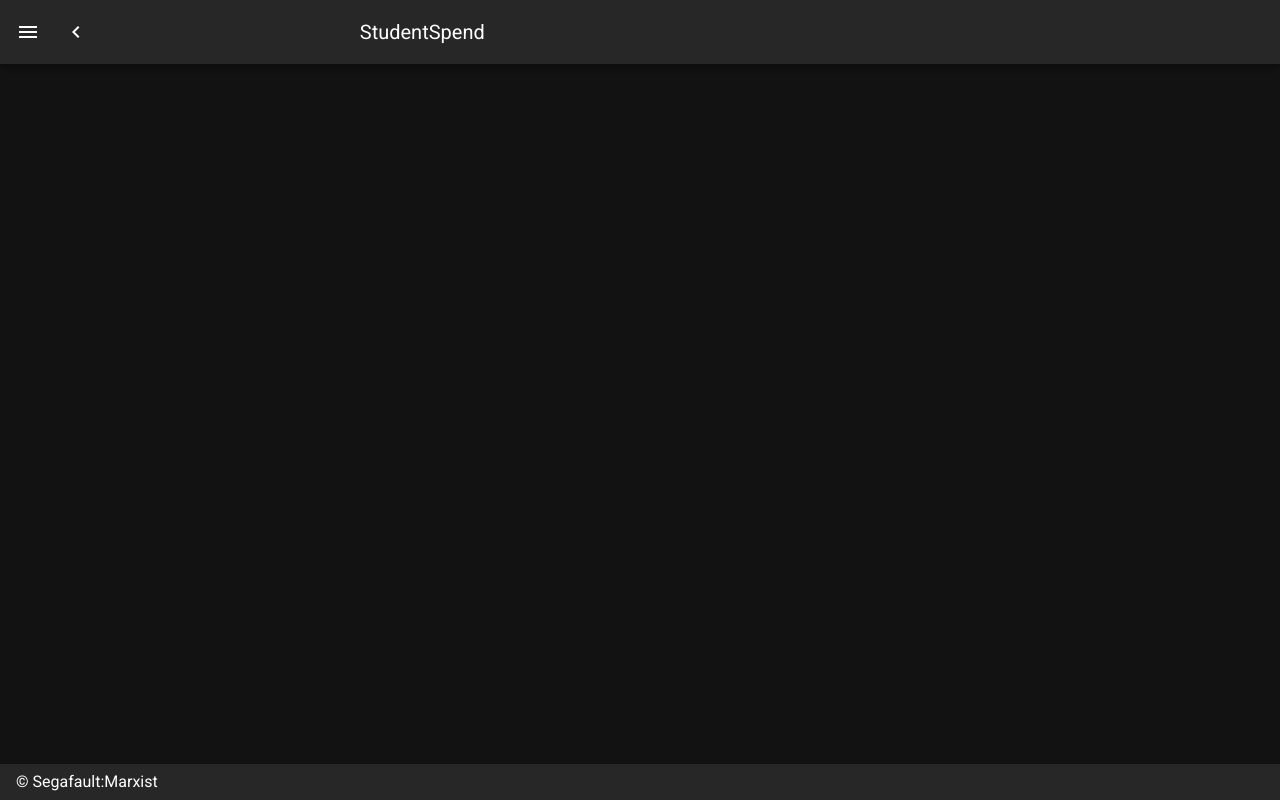
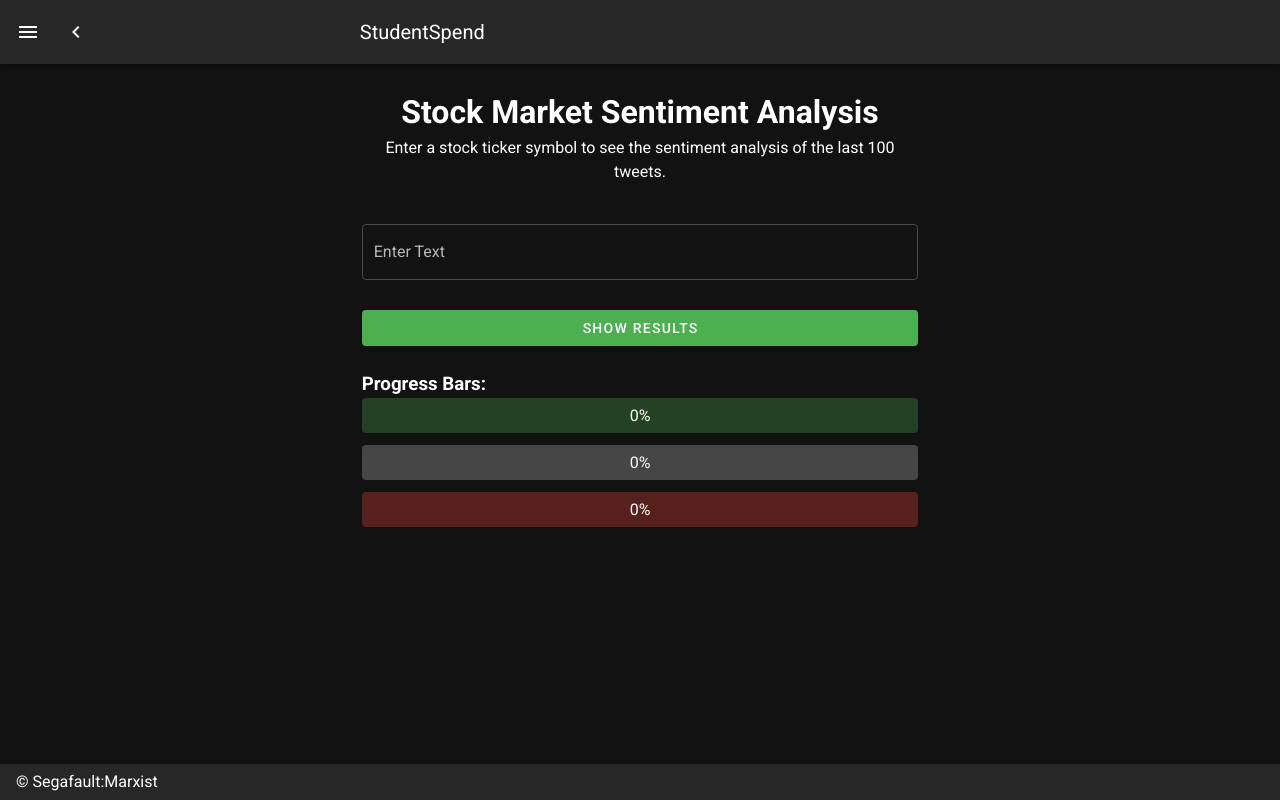
Before and after one commit to raduu-m/HackITAll-App, a Nuxt app in the folder template-nuxtjs/: page /StockMarketEx in a window 1280 px wide. Built offline with nearby package versions, Linux system fonts and the light colour scheme.

Commit message:
Added finBERT

```diff
--- a/template-nuxtjs/layouts/default.vue
+++ b/template-nuxtjs/layouts/default.vue
@@ -126,6 +126,11 @@ export default {
           title: 'Marketplace',
           to: '/marketplace'
         },
+        {
+          icon: 'mdi mdi-shopping', //mdi-chart-bubble
+          title: 'Stock Market Sentiment Analysis',
+          to: '/stockmarketex'
+        },
       ],
       miniVariant: false,
       right: false,
--- a/template-nuxtjs/package.json
+++ b/template-nuxtjs/package.json
@@ -10,6 +10,7 @@
   },
   "dependencies": {
     "@nuxtjs/axios": "^5.13.6",
+    "@nuxtjs/web-vitals": "^0.2.4",
     "chart.js": "^4.2.1",
     "chartjs": "^0.3.24",
     "core-js": "^3.25.3",
--- /dev/null
+++ b/template-nuxtjs/pages/StockMarketEx.vue
@@ -0,0 +1,86 @@
+<template>
+    <v-container>
+        <!--Add header to explain-->
+        <v-row class="text-center" justify="center">
+            <v-col cols="12" sm="8" md="6">
+                <h1>Stock Market Sentiment Analysis</h1>
+                <p>Enter a stock ticker symbol to see the sentiment analysis of the last 100 tweets.</p>
+            </v-col>
+        </v-row>
+        <v-row align="center" justify="center">
+            <v-col cols="12" sm="8" md="6">
+                <v-form @submit.prevent="sendMessage">
+                    <v-text-field v-model="inputText" label="Enter Text" outlined
+                        ></v-text-field>
+                    <!-- Make the button full like the card -->
+                    <v-btn color="primary" block type="submit">Show Results</v-btn>
+                </v-form>
+
+            </v-col>
+        </v-row>
+
+        <v-row justify="center">
+            <v-col cols="12" sm="8" md="6">
+                <h3>Progress Bars:</h3>
+                <v-progress-linear :value="positivePercentage" height="35" color="green" rounded class="mb-3">
+                    {{ positivePercentage }}%
+                </v-progress-linear>
+
+                <v-progress-linear :value="neutralPercentage" height="35" color="grey lighten-1" rounded class="mb-3">
+                    {{ neutralPercentage }}%
+                </v-progress-linear>
+
+                <v-progress-linear :value="negativePercentage" height="35" color="red" rounded class="mb-3">
+                    {{ negativePercentage }}%
+                </v-progress-linear>
+            </v-col>
+        </v-row>
+    </v-container>
+</template>
+
+<script>
+export default {
+    data() {
+        return {
+            inputText: "",
+            positivePercentage: 0,
+            negativePercentage: 0,
+            neutralPercentage: 0,
+        };
+    },
+    methods: {
+        async queryData(data) {
+            const response = await fetch(
+                "https://api-inference.huggingface.co/models/ProsusAI/finbert",
+                {
+                    headers: { Authorization: "Bearer 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" },
+                    method: "POST",
+                    body: JSON.stringify(data),
+                }
+            );
+            const result = await response.json();
+            return result;
+        },
+        async sendMessage() {
+            let responses_bot = null;
+            await this.queryData({
+                inputs: {
+                    text: this.inputText
+                }
+            })
+                .then(response => {
+                    responses_bot = response;
+                    response.forEach(element => {
+                        if (element.label == "positive")
+                            this.positivePercentage = element.score.toFixed(2) * 100;
+                        else if (element.label == "negative")
+                            this.negativePercentage = element.score.toFixed(2) * 100;
+                        else if (element.label == "neutral")
+                            this.neutralPercentage = element.score.toFixed(2) * 100;
+                    });
+                    console.log('Success:', response)
+                })
+        },
+    },
+};
+</script>
```
Also changed, not shown: 1 other file (tests, documents, lock files or other folders).
